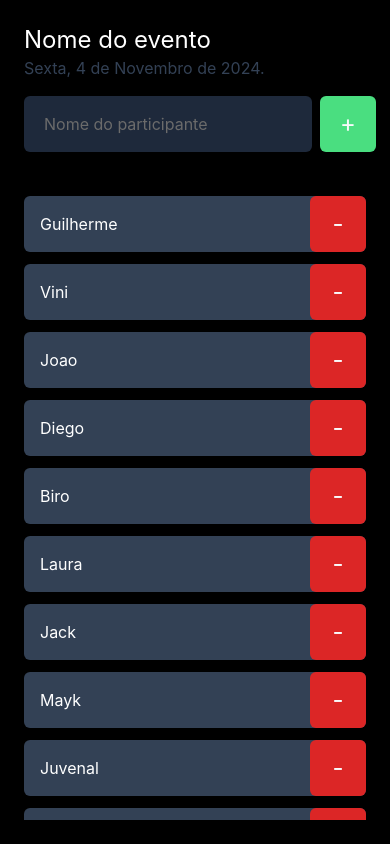
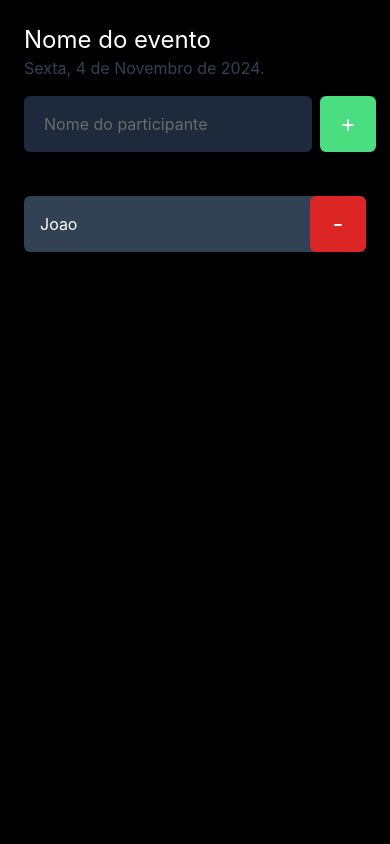
Before and after one commit to guirodg/imhere, a React Native app: screen / in a window 390 px wide. Built offline with nearby package versions, Linux system fonts and the light colour scheme.

Commit message:
Adicionando useState

```diff
--- a/src/screens/Home/index.tsx
+++ b/src/screens/Home/index.tsx
@@ -8,20 +8,10 @@ import {
 } from "react-native";
 import { styles } from "./styles";
 import { Participant } from "../../components/Participant";
+import { useState } from "react";
 
 export function Home() {
-  const participants = [
-    "Guilherme",
-    "Vini",
-    "Joao",
-    "Diego",
-    "Biro",
-    "Laura",
-    "Jack",
-    "Mayk",
-    "Juvenal",
-    "Alberto",
-  ];
+  const [participants, setParticipants] = useState(["Joao"]);
 
   function handleParticipantAdd() {
     if (participants.includes("Guilherme")) {
@@ -30,6 +20,8 @@ export function Home() {
         "Já existe um participante na lista com esse nome"
       );
     }
+
+    setParticipants((prevState) => [...prevState, "Ana"]);
   }
 
   function handleParticipantRemove(name: string) {
```
